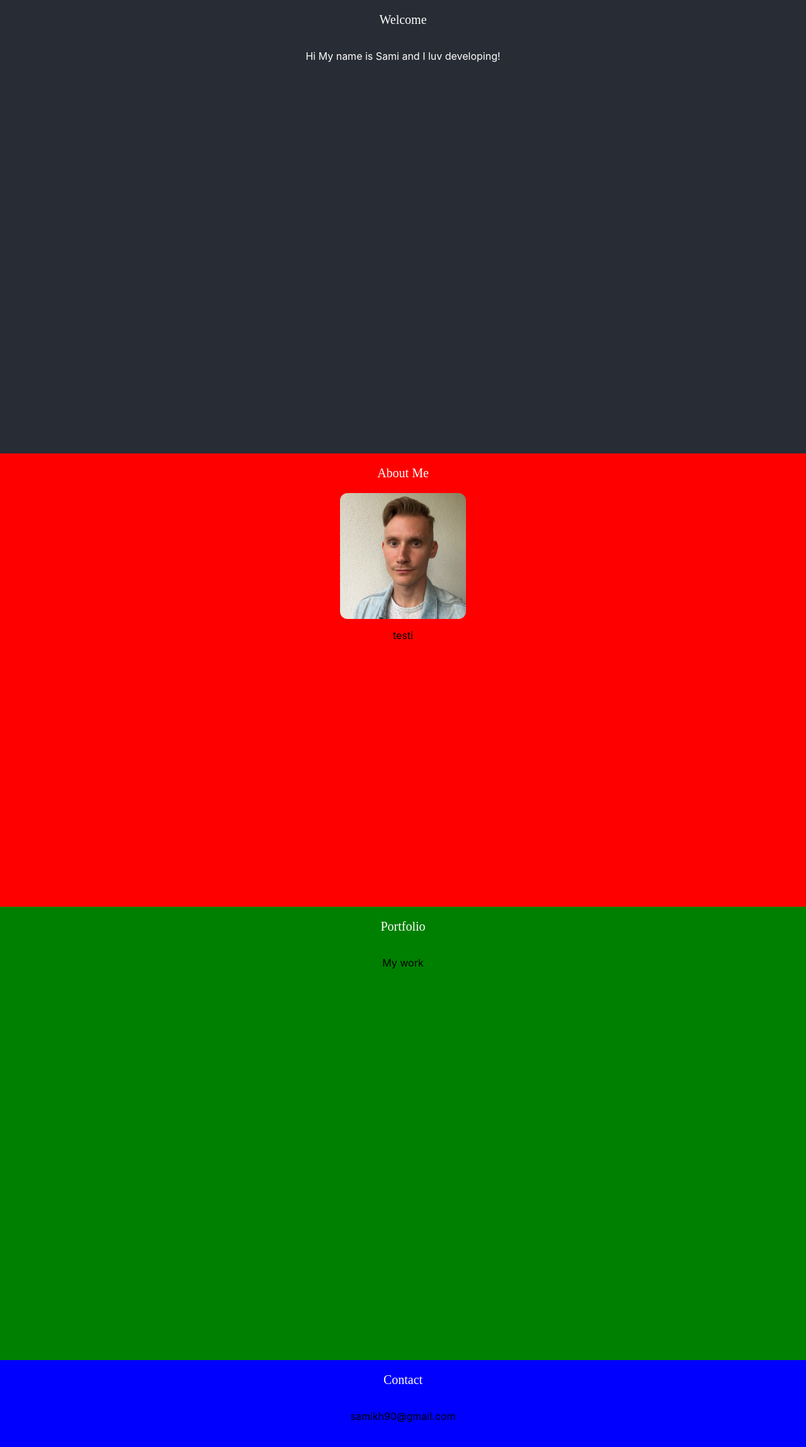
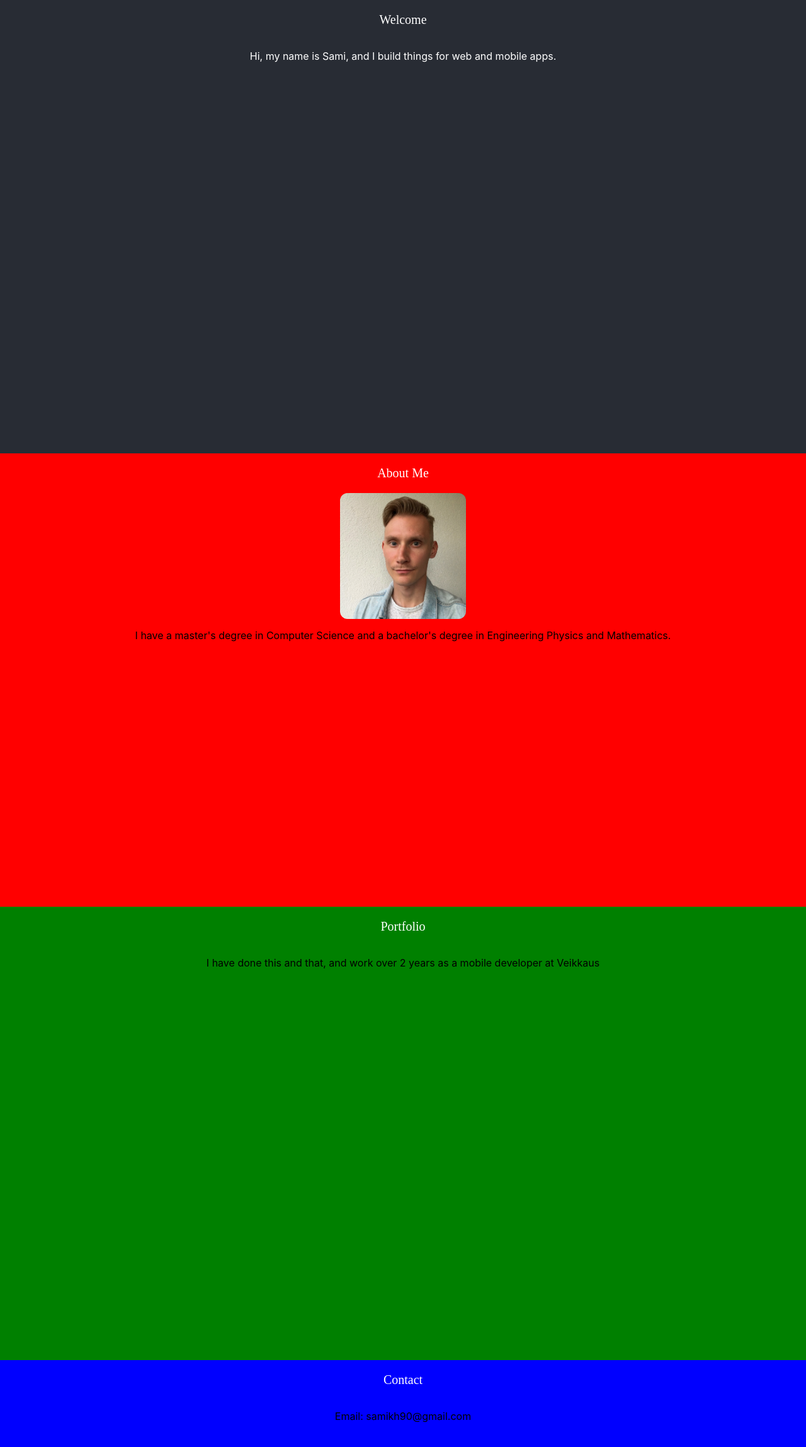
Before and after one commit to SamkHarks/My-page, a React (Create React App) app: page / in a window 1280 px wide. Shown: the top 2298 px of the page at 63% size. Built offline with nearby package versions, Linux system fonts and the light colour scheme.

Commit message:
change files to tsx

```diff
--- a/src/components/About.js
+++ b/src/components/About.tsx
@@ -18,12 +18,12 @@ export const About = () => {
                     borderRadius: 12
                 }}
                 src={me}
-                onClick={() => console.log('Hello My Name is Sami')}
                 alt='picture of me'
             />
             <p>
-                testi
+                {"I have a master's degree in Computer Science and a bachelor's degree in Engineering Physics and Mathematics."}
             </p>
+
         </div>
     );
 };
--- a/src/components/Contact.js
+++ b/src/components/Contact.tsx
@@ -4,7 +4,7 @@ import React from 'react';
 export const Contact = () => {
     return (
         <div>
-            <p>samikh90@gmail.com</p>
+            <p>Email: samikh90@gmail.com</p>
         </div>
     );
 };
--- a/src/components/Portfolio.js
+++ b/src/components/Portfolio.tsx
@@ -4,7 +4,7 @@ import React from 'react';
 export const Portfolio = () => {
     return (
         <div>
-            <p>My work</p>
+            <p>I have done this and that, and work over 2 years as a mobile developer at Veikkaus</p>
         </div>
     );
 };
--- a/src/components/Welcome.js
+++ b/src/components/Welcome.tsx
@@ -6,7 +6,7 @@ export const Welcome = () => {
         <div style={{
             color: 'white'
         }}>
-            <p>Hi My name is Sami and I luv developing!</p>
+            <p>Hi, my name is Sami, and I build things for web and mobile apps.</p>
         </div>
     );
 };
--- /dev/null
+++ b/src/images.d.ts
@@ -0,0 +1,4 @@
+declare module '*.jpg';
+declare module '*.jpeg';
+declare module '*.png';
+declare module '*.gif';
```
Also changed, not shown: src/components/Sections.js (+4 -4 lines).
